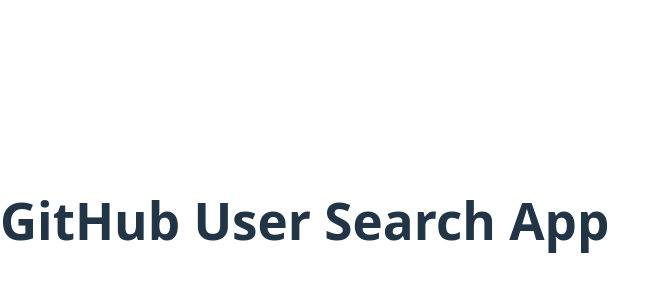
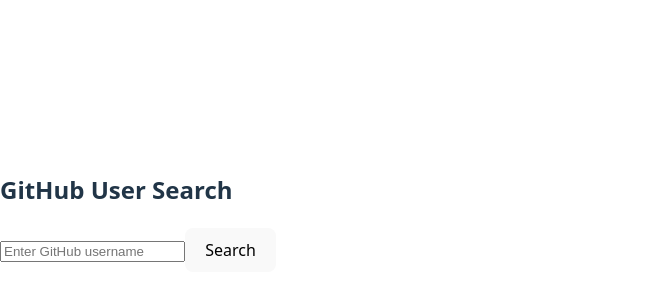
Before and after one commit to Hopizy/alx-fe-reactjs, a React (Vite) app in the folder github-user-search/: page / in a window 1280 px wide. Shown: the part 180-480 px from the top of the page, without its empty margins (0-671 px from the left). Built offline with nearby package versions, Linux system fonts and the light colour scheme.

Commit message:
Add files via upload

```diff
--- a/github-user-search/src/App.jsx
+++ b/github-user-search/src/App.jsx
@@ -1,10 +1,10 @@
 import React from 'react';
+import Search from './components/Search';
 
 function App() {
   return (
     <div>
-      <h1>GitHub User Search App</h1>
-      {/* Search component will be added here later */}
+      <Search />
     </div>
   );
 }
```
